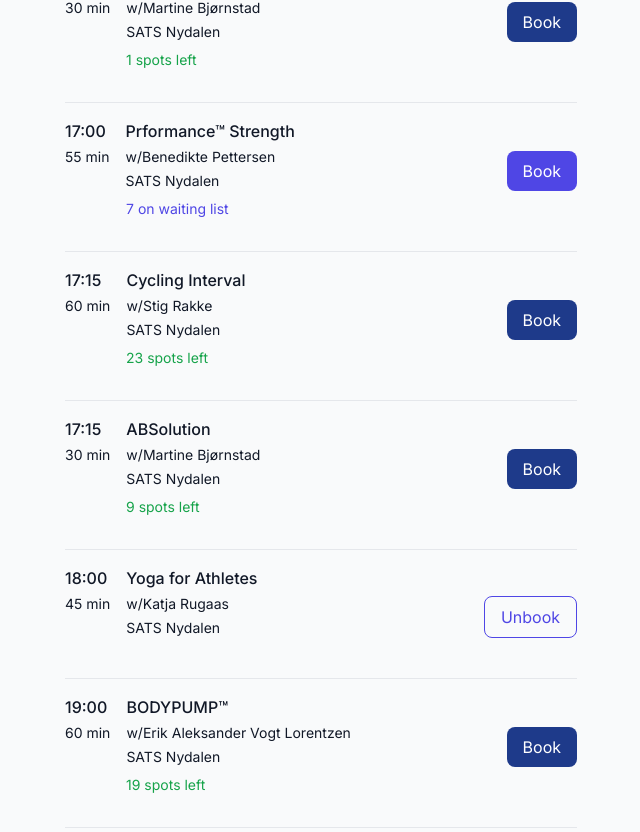
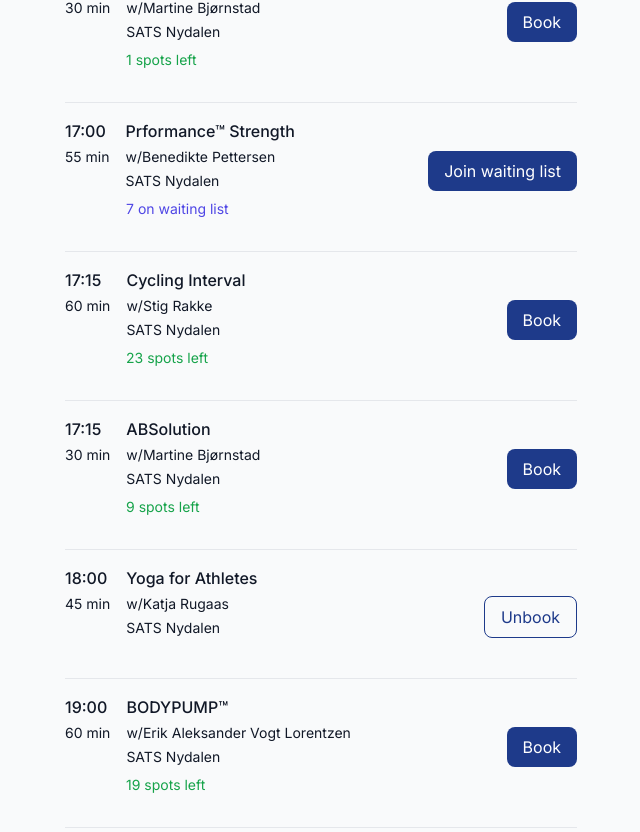
Before and after one commit to espennoreng/assignment-en-sats, a Next.js app: page / in a window 1280 px wide. Shown: the part 344-1176 px from the top of the page, without its empty margins (319-959 px from the left). Built offline with nearby package versions, Linux system fonts and the light colour scheme.

Commit message:
Added button component

```diff
--- /dev/null
+++ b/app/_components/button.tsx
@@ -0,0 +1,28 @@
+import { ButtonHTMLAttributes } from 'react'
+
+interface ButtonInterface extends ButtonHTMLAttributes<HTMLButtonElement> {
+  variant: 'primary' | 'secondary'
+  outlined?: boolean
+}
+
+export default function Button({
+  variant,
+  outlined,
+  children,
+  ...props
+}: Readonly<ButtonInterface>) {
+  return (
+    <button
+      {...props}
+      className={`${
+        variant === 'primary'
+          ? 'bg-blue-900 text-white'
+          : 'bg-transparent text-blue-900'
+      } ${
+        outlined ? 'border border-blue-900' : ''
+      } hover:bg-blue-900 hover:text-white font-base py-2 px-4 rounded-lg`}
+    >
+      {children}
+    </button>
+  )
+}
--- a/app/page.tsx
+++ b/app/page.tsx
@@ -1,6 +1,7 @@
 'use client'
 import React, { useState, useEffect } from 'react'
 import data from './sats-data.json'
+import Button from './_components/button'
 
 export default function Home() {
   const [sessions, setSessions] = useState<Session[]>([])
@@ -57,25 +58,21 @@ export default function Home() {
                         .waitingListPosition &&
                       session.bookingInfo.memberBookingInfo
                         .waitingListPosition > 0 ? (
-                        <button className="bg-transparent border border-blue-900 text-blue-900 hover:bg-blue-900 hover:text-white font-base py-2 px-4 rounded-lg">
+                        <Button variant="primary" outlined>
                           Unbook
-                        </button>
+                        </Button>
                       ) : (
-                        <button className="bg-transparent border border-indigo-600 text-indigo-600 hover:bg-indigo-600 hover:text-white font-base py-2 px-4 rounded-lg">
+                        <Button variant="secondary" outlined>
                           Unbook
-                        </button>
+                        </Button>
                       )}
                     </>
                   ) : (
                     <>
                       {session.bookingInfo.waitingListCount > 0 ? (
-                        <button className="bg-indigo-600 text-white hover:bg-indigo-500 font-base py-2 px-4 rounded-lg">
-                          Book
-                        </button>
+                        <Button variant="primary">Join waiting list</Button>
                       ) : (
-                        <button className="bg-blue-900 text-white hover:bg-blue-800 font-base py-2 px-4 rounded-lg">
-                          Book
-                        </button>
+                        <Button variant="primary">Book</Button>
                       )}
                     </>
                   )}
```
